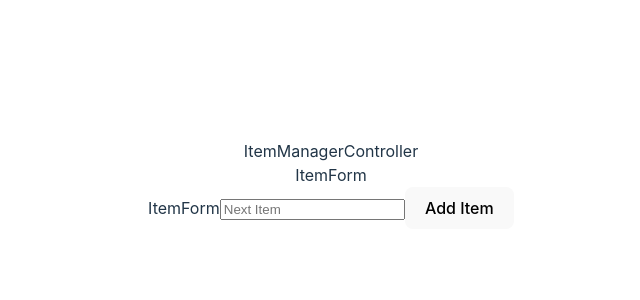
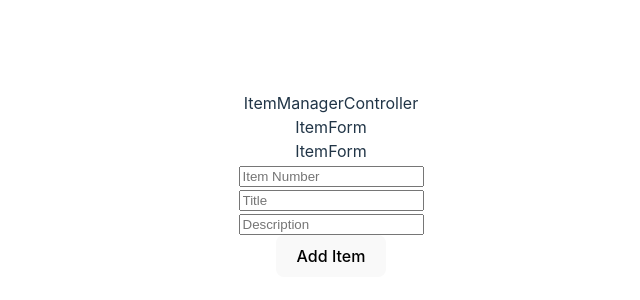
Before and after one commit to raulsorianobravo/ToDoListApp, a React (Vite) app: page / in a window 1280 px wide. Shown: the part 216-516 px from the top of the page, without its empty margins (309-949 px from the left). Built offline with nearby package versions, Linux system fonts and the light colour scheme.

Commit message:
[ADD] aDded fields of title and description

```diff
--- a/src/components/Forms/ItemForm.jsx
+++ b/src/components/Forms/ItemForm.jsx
@@ -4,8 +4,16 @@ const ItemForm = () => {
   return (
     <div>ItemForm
         <form className='ItemForm'>ItemForm
-        <input type="text" className='item-input' placeholder='Next Item'>
+        <br></br>
+        <input type="text" className='item-input' placeholder='Item Number'>
         </input>
+        <br></br>
+         <input type="text" className='item-input' placeholder='Title'>
+        </input>
+        <br></br>
+        <input type="text" className='item-input' placeholder='Description'>
+        </input>
+        <br></br>
         <button type="submit" className='item-btn'>Add Item</button>
         </form>
     </div>
```
